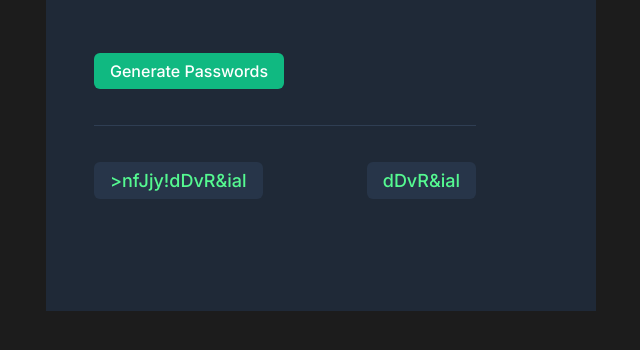
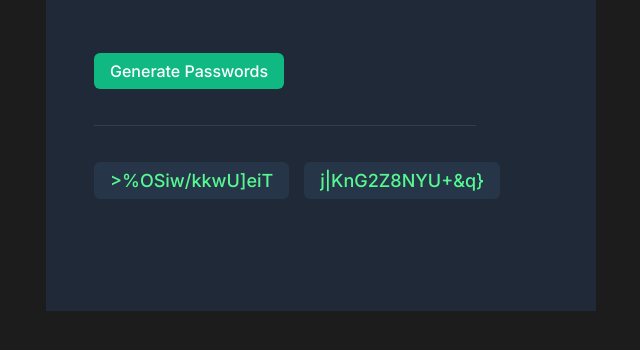
Before and after one commit to chaturvedi-harshit/password-generator, a plain HTML site: page index.html in a window 1280 px wide. Both pictures are taken after a click on the button "Generate Passwords". Shown: the part 366-716 px from the top of the page, without its empty margins (319-959 px from the left). Drawn offline with Linux system fonts and the light colour scheme.

Commit message:
basic app created

```diff
--- a/app.js
+++ b/app.js
@@ -94,13 +94,29 @@ const characters = [
   "/",
 ];
 
+const generatePasswordBtn = document.getElementById("generate-password-btn");
+const passwordOneField = document.getElementById("password-1");
+const passwordTwoField = document.getElementById("password-2");
+
+generatePasswordBtn.addEventListener("click", renderPasswords);
+
 function generatePassword(length) {
-  let password = "";
+  let passwordOne = "";
+  let passwordTwo = "";
   for (let i = 0; i < length; i++) {
-    password += characters[Math.floor(Math.random() * characters.length)];
+    passwordOne += characters[Math.floor(Math.random() * characters.length)];
+    passwordTwo += characters[Math.floor(Math.random() * characters.length)];
   }
-  return password;
+
+  return [passwordOne, passwordTwo];
+  //   document.querySelector(".passwords").style.display = "flex";
+  //   passwordOneField.textContent = passwordOne;
+  //   passwordTwoField.textContent = passwordTwo;
 }
 
-let passwordOne = generatePassword(15);
-let passwordTwo = generatePassword(15);
+function renderPasswords() {
+  const passwords = generatePassword(15);
+  document.querySelector(".passwords").style.display = "flex";
+  passwordOneField.textContent = passwords[0];
+  passwordTwoField.textContent = passwords[1];
+}
--- a/index.html
+++ b/index.html
@@ -23,18 +23,15 @@
             class="para-sm password"
             id="password-1"
             data-password="password-1"
-          >
-            >nfJjy!dDvR&ial
-          </p>
+          ></p>
           <p
             class="para-sm password"
             id="password-2"
             data-password="password-2"
-          >
-            dDvR&ial
-          </p>
+          ></p>
         </div>
       </section>
     </div>
+    <script src="app.js"></script>
   </body>
 </html>
--- a/style.css
+++ b/style.css
@@ -56,6 +56,7 @@ span {
   border-radius: 6px;
   background-color: #10b981;
   color: #fff;
+  cursor: pointer;
 }
 
 .section-bottom {
@@ -65,6 +66,8 @@ span {
 .passwords {
   display: flex;
   justify-content: space-between;
+  gap: 15px;
+  display: none;
 }
 
 .para-sm {
```
